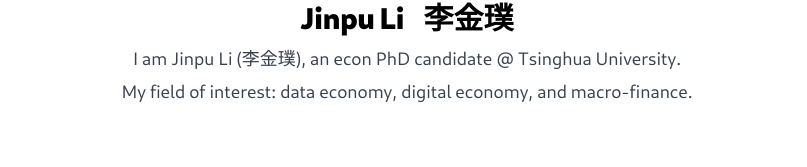
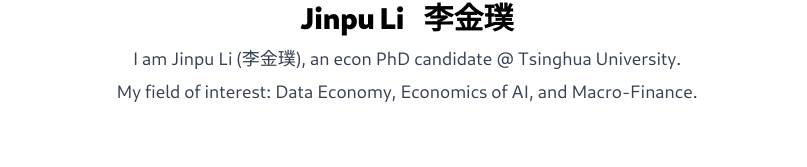
Before and after one commit to lijinpu/lijinpu.github.io, a Next.js app: page / in a window 1280 px wide. Shown: the part 287-454 px from the top of the page, without its empty margins (233-1040 px from the left). Built offline with nearby package versions, Linux system fonts and the light colour scheme.

Commit message:
auto update

```diff
--- a/pages/index.tsx
+++ b/pages/index.tsx
@@ -24,7 +24,7 @@ export default function Home() {
         I am Jinpu Li (李金璞), an econ PhD candidate @ Tsinghua University.
       </p>
       <p className="text-lg text-gray-700 dark:text-gray-300 max-w-2xl leading-relaxed mb-8">
-        My field of interest: data economy, digital economy, and macro-finance.
+        My field of interest: Data Economy, Economics of AI, and Macro-Finance.
       </p>
 
       {/* 引言 */}
```
